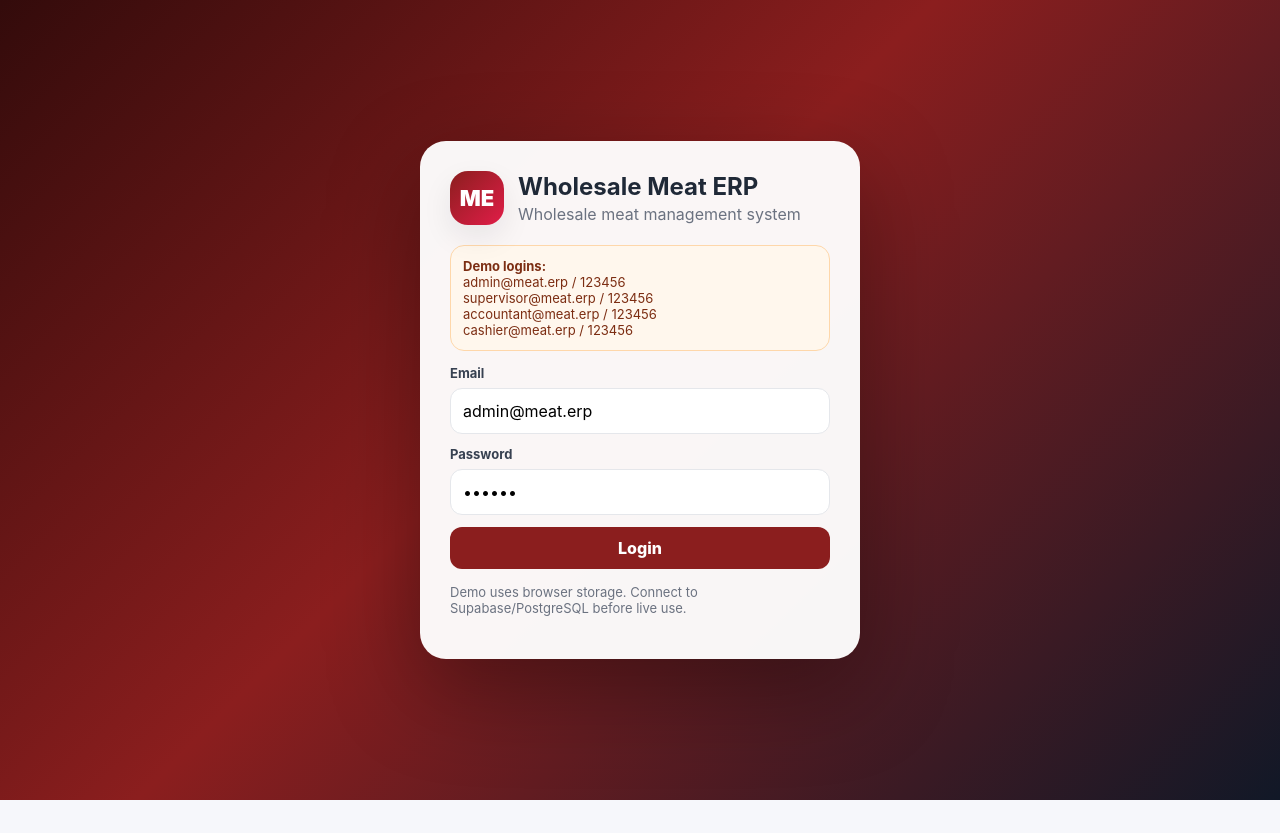
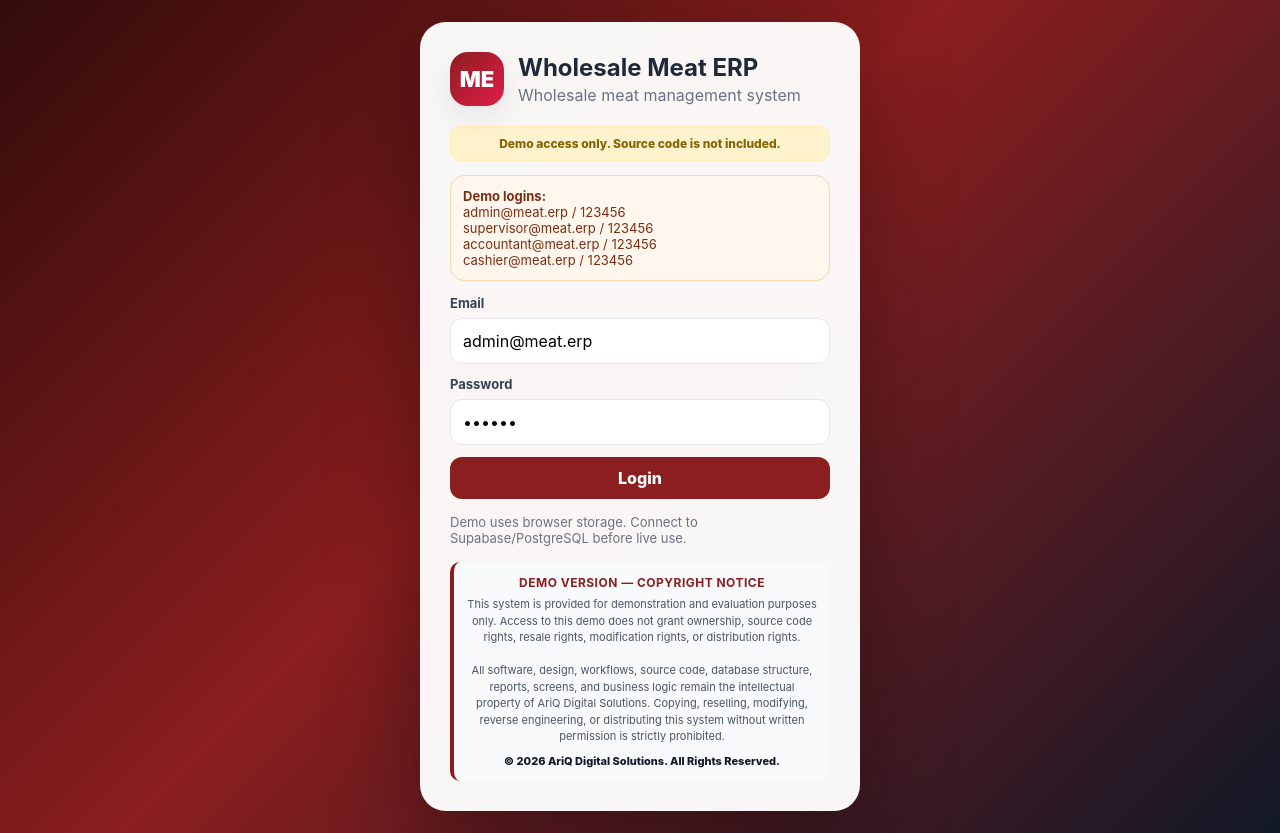
Before and after one commit to ariqdigitalsolutions/wholesale-meat-erp, a plain HTML site: page index.html in a window 1280 px wide. Before the commit the page ends 800 px from the top, so only its background shows below. Drawn offline with Linux system fonts and the light colour scheme.

Commit message:
Add files via upload

```diff
--- a/index.html
+++ b/index.html
@@ -44,6 +44,43 @@ button{border:0;cursor:pointer}
 /* Required-field validation highlighting */
 .field-invalid{border-color:#b91c1c!important;box-shadow:0 0 0 3px rgba(185,28,28,.12)!important;background:#fff7f7!important}
 .field-error-text{display:block;margin-top:4px;color:#b91c1c;font-size:12px;font-weight:700}
+
+/* Demo login copyright/disclaimer */
+.demo-warning{
+  margin:10px 0 12px;
+  padding:9px 10px;
+  background:#fff3cd;
+  color:#856404;
+  border:1px solid #ffeeba;
+  border-radius:10px;
+  font-size:12px;
+  text-align:center;
+  font-weight:800;
+}
+.demo-copyright{
+  margin-top:16px;
+  padding:12px;
+  font-size:11px;
+  line-height:1.5;
+  color:#4b5563;
+  background:#f9fafb;
+  border-left:4px solid var(--primary);
+  border-radius:10px;
+  text-align:center;
+}
+.demo-copyright strong{
+  display:block;
+  margin-bottom:4px;
+  color:var(--primary);
+  font-size:12px;
+  letter-spacing:.04em;
+}
+.demo-copyright .copyright-line{
+  display:block;
+  margin-top:8px;
+  color:#111827;
+  font-weight:800;
+}
 
 </style>
   <script>
@@ -209,7 +246,45 @@ function render(){
   document.getElementById('app').innerHTML=`<div class="shell"><aside class="sidebar"><div class="brand"><div class="logo">ME</div><div><h1>Wholesale Meat ERP</h1><p>Meat • POS • Accounting</p></div></div><div class="user-pill"><b>${esc(session.name)}</b><br>${esc(session.role)}<br><small>${esc(session.email)}</small></div><div class="nav">${nav.map(([k,v])=>`<button class="${currentPage===k?'active':''}" onclick="go('${k}')">${v}</button>`).join('')}<button onclick="logout()">Logout</button></div></aside><main class="main"><div class="topbar"><div><h2>${esc(nav.find(n=>n[0]===currentPage)?.[1]||'Dashboard')}</h2><p>${esc(state.settings.companyName)} • ${today()}</p></div><div class="actions no-print"><button class="btn ghost small" onclick="window.print()">Print</button><button class="btn ghost small" onclick="exportJson()">Backup JSON</button></div></div><div id="page"></div></main></div>`;
   pages[currentPage]();
 }
-function renderLogin(){ document.getElementById('app').innerHTML=`<div class="login-wrap"><div class="login-card"><div class="brand"><div class="logo">ME</div><div><h1>Wholesale Meat ERP</h1><p>Wholesale meat management system</p></div></div><div class="hint"><b>Demo logins:</b><br>admin@meat.erp / 123456<br>supervisor@meat.erp / 123456<br>accountant@meat.erp / 123456<br>cashier@meat.erp / 123456</div><form onsubmit="login(event)"><div class="form-row"><label>Email</label><input id="email" value="admin@meat.erp" required></div><div class="form-row"><label>Password</label><input id="password" type="password" value="123456" required></div><button class="btn" style="width:100%">Login</button></form><p style="color:#6b7280;font-size:13px;margin-top:15px">Demo uses browser storage. Connect to Supabase/PostgreSQL before live use.</p></div></div>`; }
+function renderLogin(){
+  document.getElementById('app').innerHTML=`
+    <div class="login-wrap">
+      <div class="login-card">
+        <div class="brand">
+          <div class="logo">ME</div>
+          <div>
+            <h1>Wholesale Meat ERP</h1>
+            <p>Wholesale meat management system</p>
+          </div>
+        </div>
+
+        <div class="demo-warning">Demo access only. Source code is not included.</div>
+
+        <div class="hint">
+          <b>Demo logins:</b><br>
+          admin@meat.erp / 123456<br>
+          supervisor@meat.erp / 123456<br>
+          accountant@meat.erp / 123456<br>
+          cashier@meat.erp / 123456
+        </div>
+
+        <form onsubmit="login(event)">
+          <div class="form-row"><label>Email</label><input id="email" value="admin@meat.erp" required></div>
+          <div class="form-row"><label>Password</label><input id="password" type="password" value="123456" required></div>
+          <button class="btn" style="width:100%">Login</button>
+        </form>
+
+        <p style="color:#6b7280;font-size:13px;margin-top:15px">Demo uses browser storage. Connect to Supabase/PostgreSQL before live use.</p>
+
+        <div class="demo-copyright">
+          <strong>DEMO VERSION — COPYRIGHT NOTICE</strong>
+          This system is provided for demonstration and evaluation purposes only. Access to this demo does not grant ownership, source code rights, resale rights, modification rights, or distribution rights.<br><br>
+          All software, design, workflows, source code, database structure, reports, screens, and business logic remain the intellectual property of AriQ Digital Solutions. Copying, reselling, modifying, reverse engineering, or distributing this system without written permission is strictly prohibited.
+          <span class="copyright-line">© 2026 AriQ Digital Solutions. All Rights Reserved.</span>
+        </div>
+      </div>
+    </div>`;
+}
 function login(e){ e.preventDefault(); const emailEl=document.getElementById('email'); const passEl=document.getElementById('password'); const u=state.users.find(x=>x.email===emailEl.value.trim() && x.password===passEl.value && x.active); if(!u) return alert('Invalid login'); session={id:u.id,name:u.name,email:u.email,role:u.role}; localStorage.setItem('meatERP.session',JSON.stringify(session)); audit('Login','User logged in'); render(); }
 function logout(){ localStorage.removeItem('meatERP.session'); session=null; renderLogin(); }
 function go(p){ currentPage=p; render(); }
```
